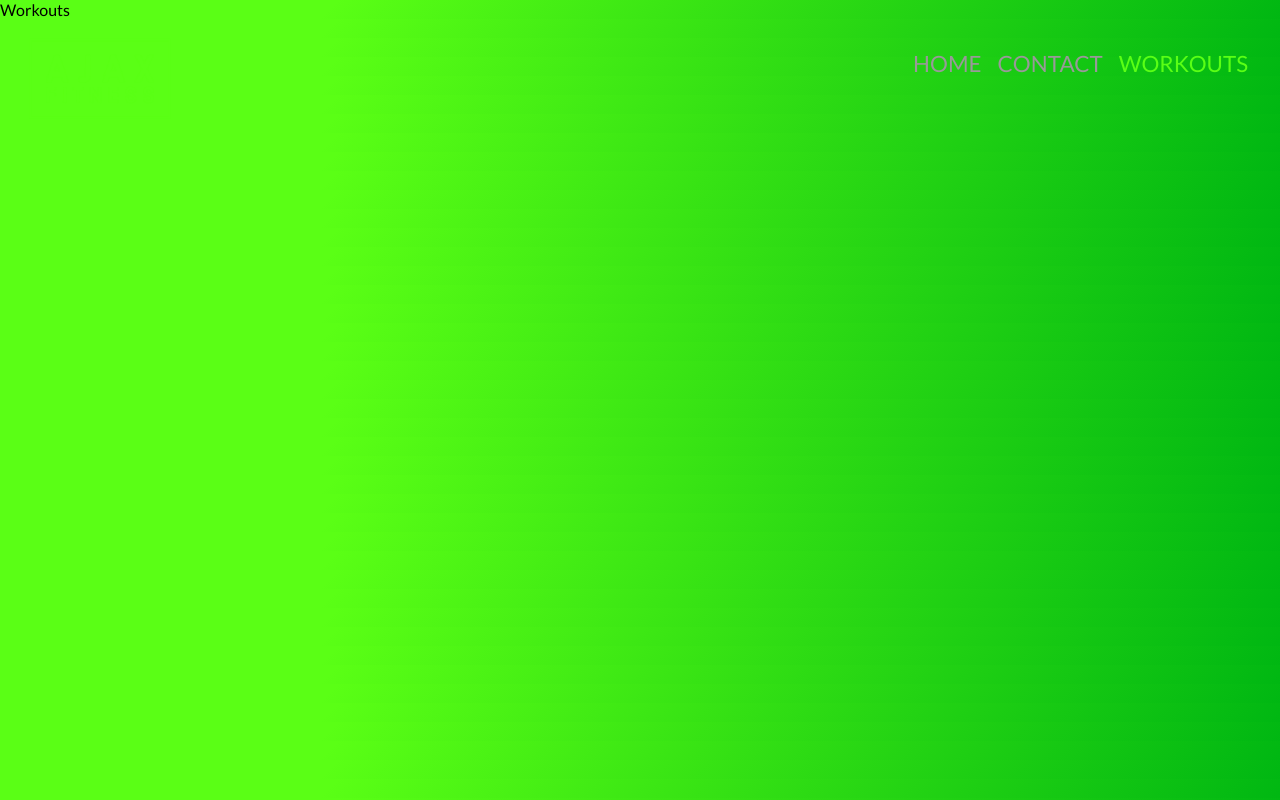
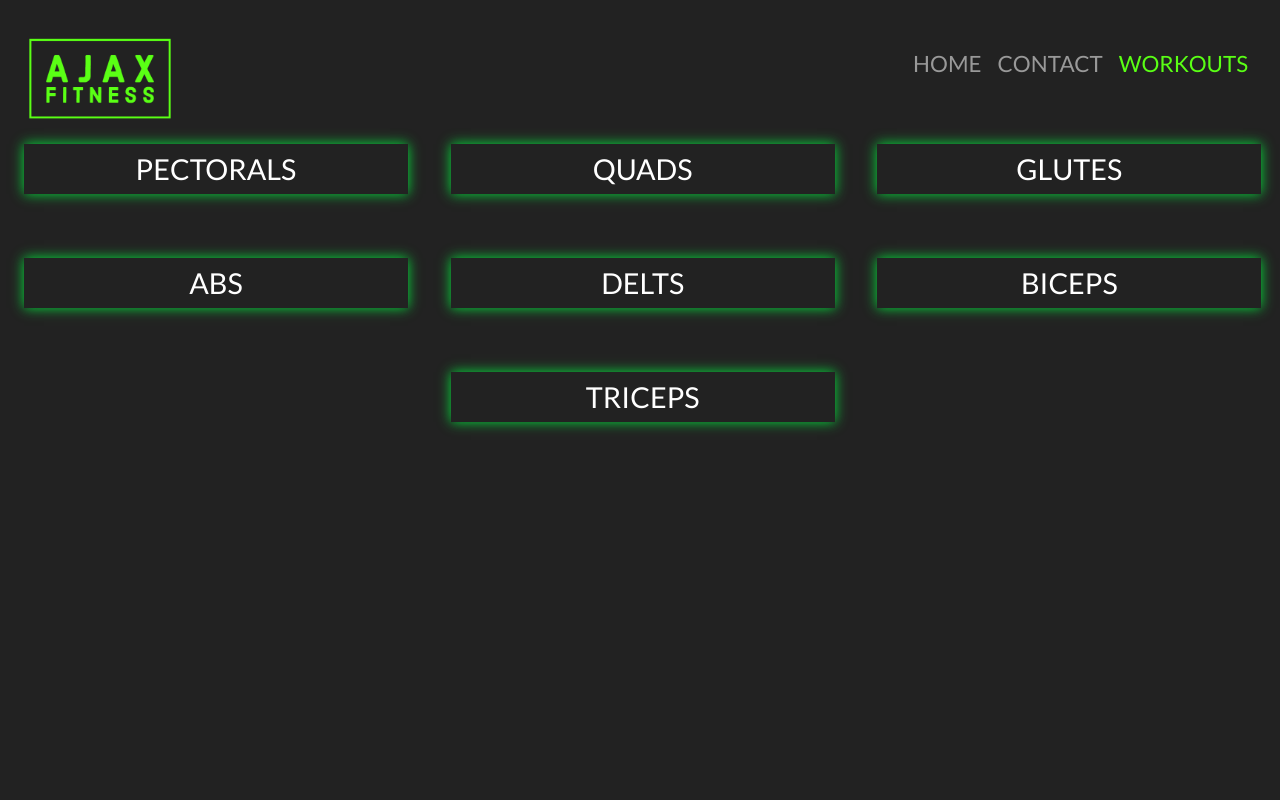
Before and after one commit to TAndersonWebDeveloper/ajax-fitness, a React (Create React App) app: page /workouts in a window 1280 px wide. Built offline with nearby package versions, Linux system fonts and the light colour scheme.

Commit message:
add workout page

```diff
--- a/src/UI/MainNavigation.css
+++ b/src/UI/MainNavigation.css
@@ -37,6 +37,7 @@
     position: fixed;
     z-index: 9999;
     padding-bottom: 1rem;
+    background-color: #222222c0;
   }
 
   .scrolled {
@@ -68,7 +69,6 @@
   }
 
   .menu-btn--container {
-    margin-top: 1rem;
     display: flex;
     flex-direction: column;
     transition: all 0.5s;
@@ -86,17 +86,17 @@
   .menu-btn--middle,
   .menu-btn--bottom {
     height: 2px;
-    width: 30px;
+    width: 40px;
     background-color: white;
     margin-top: 1.3rem;
     transition: all 0.5s;
     z-index: 9999;
   }
   .menu-btn--top.open {
-    transform: rotate(45deg) translateY(2rem);
+    transform: rotate(-45deg) translateY(2rem);
   }
   .menu-btn--bottom.open {
-    transform: rotate(-45deg) translateY(-2rem);
+    transform: rotate(45deg) translateY(-2rem);
   }
   .menu-btn--middle.open {
     opacity: 0;
--- a/src/UI/MainNavigation.js
+++ b/src/UI/MainNavigation.js
@@ -16,7 +16,7 @@ function MainNavigation() {
 
   window.addEventListener("scroll", () => {
     setNavIsOpen(false);
-    if (window.pageYOffset > 10) {
+    if (window.pageYOffset > 1) {
       setScrolled(true);
     } else {
       setScrolled(false);
--- /dev/null
+++ b/src/components/ExerciseCard.js
@@ -0,0 +1,13 @@
+import React from "react";
+
+function ExerciseCard(props) {
+  return (
+    <div className="exercise-card">
+      <h3>{props.name}</h3>
+      <img src={props.img} alt="" />
+      <p>{props.bodypart}</p>
+    </div>
+  );
+}
+
+export default ExerciseCard;
--- /dev/null
+++ b/src/components/TargetMuscle.js
@@ -0,0 +1,7 @@
+import React from "react";
+
+function TargetMuscle(props) {
+  return <button>{props.muscle}</button>;
+}
+
+export default TargetMuscle;
--- /dev/null
+++ b/src/pages/Workouts.css
@@ -0,0 +1,78 @@
+.workout-container {
+  background-color: #222;
+  height: 100vh;
+}
+
+.workout-btn--container {
+  margin-top: 40%;
+  padding: 1rem 0;
+  display: flex;
+  flex-direction: column;
+  justify-content: center;
+  align-items: center;
+  margin-bottom: 2rem;
+}
+
+.exercise-card {
+  width: 80%;
+  margin: 0 auto;
+  background-color: white;
+
+  border-radius: 10px;
+  margin-bottom: 2rem;
+}
+
+.workout-container button {
+  background-color: transparent;
+  padding: 0.5rem 1rem;
+  font-size: 1.2rem;
+  border: none;
+  cursor: pointer;
+  transition: all 0.4s;
+  box-shadow: rgba(17, 17, 26, 0.05) 0px 1px 0px,
+    rgba(2, 250, 64, 0.897) 0px 0px 12px;
+  color: white;
+  margin-left: 1.5rem;
+  width: 60%;
+  margin-bottom: 2rem;
+}
+
+@media (min-width: 800px) {
+  .workout-btn--container {
+    margin-top: 20%;
+    padding: 1rem 0;
+    display: flex;
+    align-items: center;
+    margin-bottom: 2rem;
+  }
+}
+
+@media (min-width: 1200px) {
+  .workout-btn--container {
+    margin-top: 10%;
+    padding: 1rem 0;
+    display: grid;
+    grid-template-columns: 1fr 1fr 1fr;
+    align-items: center;
+    margin-bottom: 2rem;
+  }
+
+  .workout-container button {
+    background-color: transparent;
+    padding: 0.5rem 1rem;
+    font-size: 1.8rem;
+    border: none;
+    cursor: pointer;
+    transition: all 0.4s;
+    box-shadow: rgba(17, 17, 26, 0.05) 0px 1px 0px,
+      rgba(2, 250, 64, 0.897) 0px 0px 12px;
+    color: white;
+    margin-left: 1.5rem;
+    width: 90%;
+    gap: 1rem;
+    margin-bottom: 4rem;
+  }
+  .workout-container button:last-child {
+    grid-column-start: 2;
+  }
+}
--- a/src/pages/Workouts.js
+++ b/src/pages/Workouts.js
@@ -1,7 +1,88 @@
-import React from "react";
+import { set } from "mongoose";
+import React, { useState } from "react";
+import ExerciseCard from "../components/ExerciseCard";
+import TargetMuscle from "../components/TargetMuscle";
+import "./Workouts.css";
+
+const MUSCLE_GROUPS = [
+  { name: "pectorals" },
+  { name: "quads" },
+  { name: "glutes" },
+  { name: "abs" },
+  { name: "delts" },
+  { name: "biceps" },
+  { name: "triceps" },
+];
 
 function Workouts() {
-  return <div>Workouts</div>;
+  const [exerciseList, setExerciseList] = useState([]);
+  const [searchedExercise, setSearchedExercise] = useState("");
+  const [noResults, setNoResults] = useState(false);
+  const [searched, setSearched] = useState(false);
+  const options = {
+    method: "GET",
+    headers: {
+      "X-RapidAPI-Key": "66e99de178msh34b1a3c2149a362p1d2a26jsn247b7d08f813",
+      "X-RapidAPI-Host": "exercisedb.p.rapidapi.com",
+    },
+  };
+
+  const getExercise = async (exercise) => {
+    await fetch(
+      `https://exercisedb.p.rapidapi.com/exercises/target/${exercise}`,
+      options
+    )
+      .then((response) => {
+        return response.json();
+      })
+      .then((data) => {
+        setExerciseList(data);
+        setSearched(true);
+      })
+      .catch((err) => console.error(err));
+  };
+
+  const searchHandler = (muscle) => {
+    setSearchedExercise(muscle);
+  };
+
+  const submitHandler = (exercise) => {
+    getExercise(exercise);
+  };
+
+  return (
+    <div className="workout-container">
+      <div>
+        <div className="workout-btn--container">
+          {MUSCLE_GROUPS.map((muscle) => {
+            const target = muscle.name;
+            return (
+              <button
+                onClick={() => {
+                  console.log(target);
+                  setSearchedExercise(target);
+                  submitHandler(target);
+                }}
+              >
+                {muscle.name.toUpperCase()}
+              </button>
+            );
+          })}
+        </div>
+      </div>
+
+      {searched &&
+        exerciseList.map((exercise) => {
+          return (
+            <ExerciseCard
+              name={exercise.name}
+              img={exercise.gifUrl}
+              bodypart={exercise.target}
+            />
+          );
+        })}
+    </div>
+  );
 }
 
 export default Workouts;
```
